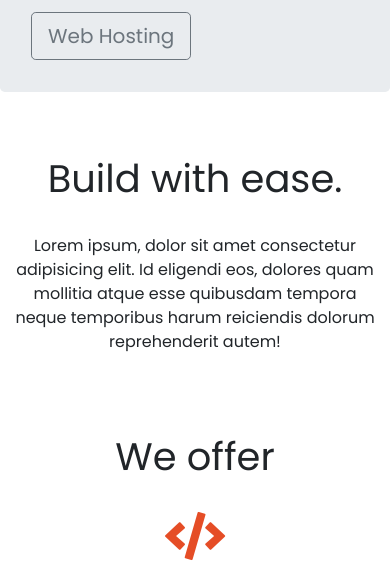
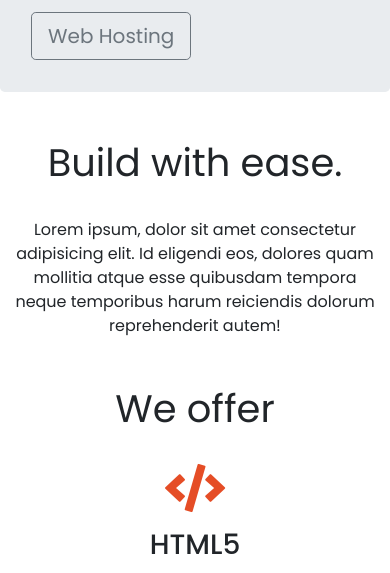
Before and after one commit to mahelhelou/browna-theme, a plain HTML site: page index.html in a window 390 px wide. Shown: the part 1000-1573 px from the top of the page. Drawn offline with nearby package versions, Linux system fonts and the light colour scheme.

Commit message:
Testing new version of py-5 padding

```diff
--- a/style.css
+++ b/style.css
@@ -121,8 +121,8 @@ h2.display-4 {
 
   /* Sections */
   section.py-5 {
-    padding-top: 2rem !important;
-    padding-bottom: 2rem !important;
+    padding-top: 1rem !important;
+    padding-bottom: 1rem !important;
   }
 
   section h2.display-4 {
```
